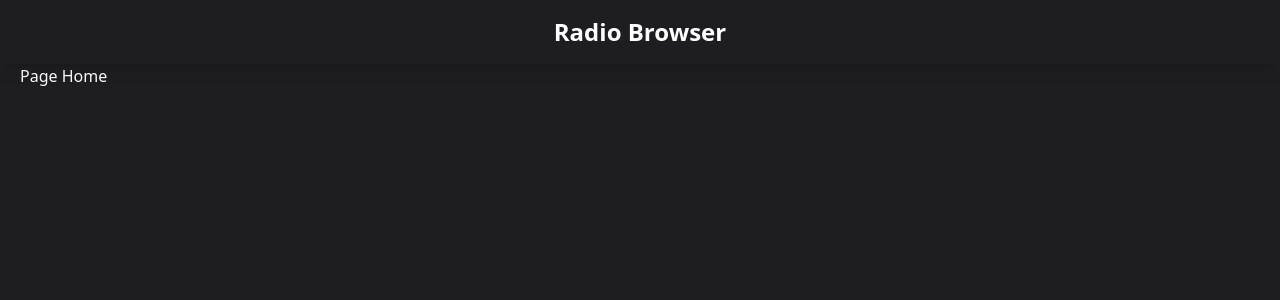
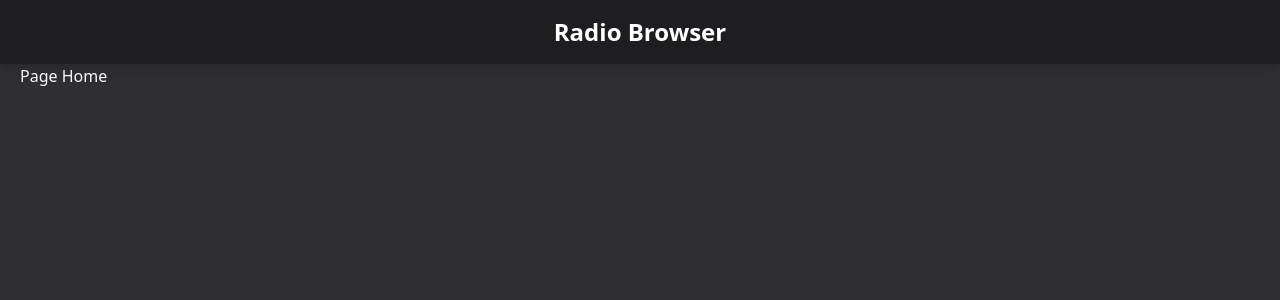
Before and after one commit to juliocmatias/frontend-radio-browser, a Next.js app: page / in a window 1280 px wide. Shown: the top 300 px of the page. Built offline with nearby package versions, Linux system fonts and the light colour scheme.

Commit message:
fix: change background class to bg-primary in layout

```diff
--- a/src/app/layout.tsx
+++ b/src/app/layout.tsx
@@ -17,7 +17,7 @@ export default function RootLayout({
 }>) {
   return (
     <html lang="pt-BR">
-      <body className="bg-secondary text-white">
+      <body className="bg-primary text-white">
         <Header />
         <Layout>{children}</Layout>
       </body>
```
